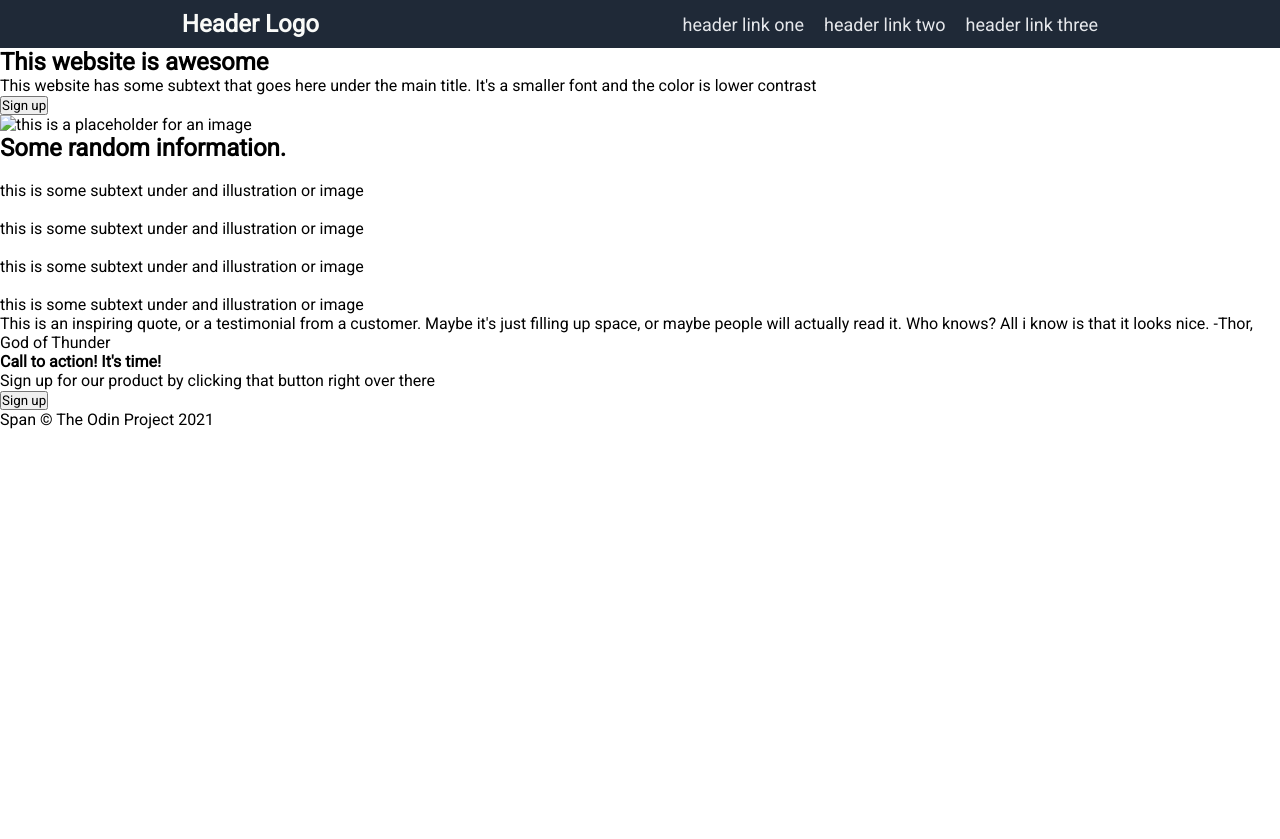
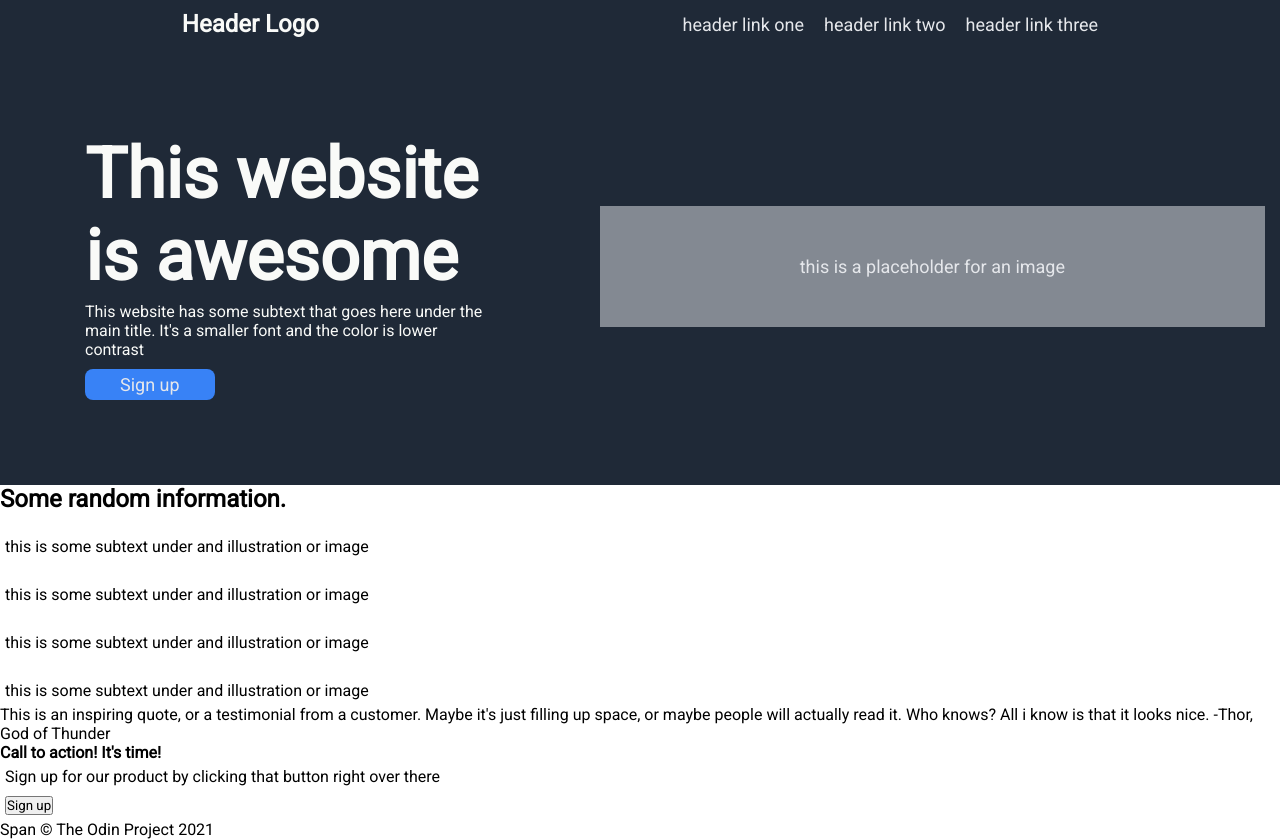
Before and after one commit to leonardobuckalves/odin-landing-page, a plain HTML site: page index.html in a window 1280 px wide. Before the commit the page ends 800 px from the top, so only its background shows below. Drawn offline with Linux system fonts and the light colour scheme.

Commit message:
Adding css to top-section
Adding css to top-section left and right divs, and minor changes in
header css

```diff
--- a/index.html
+++ b/index.html
@@ -6,7 +6,7 @@
         <link rel="stylesheet" href="style.css">
     </head>
     <body>
-        <header>
+        <header class="top">
             <div>
                 <strong>Header Logo</strong>
             </div>
@@ -17,14 +17,14 @@
             </ul>
         </header>
         <main>
-            <section>
-                <div>
+            <section id="top-section" class="top">
+                <div id="top-left-section">
                     <h1>This website is awesome</h1>
                     <p>This website has some subtext that goes here under the main title. It's a smaller font and the color is lower contrast</p>
                     <button>Sign up</button>
                 </div>
-                <div>
-                    <img src="#" alt="this is a placeholder for an image">
+                <div id="top-right-section">
+                    this is a placeholder for an image
                 </div>
             </section>
             <section>
--- a/style.css
+++ b/style.css
@@ -18,10 +18,8 @@ body {
 
 header {
     display: flex;
-    flex-direction: row;
     justify-content: space-around;
     align-items: center;
-    background-color: #1F2937;
 }
 
 header div {
@@ -44,3 +42,46 @@ header a {
     color: #E5E7EB;
     font-size: 18px;
 }
+
+.top {
+    background-color: #1F2937;
+}
+
+#top-section {
+    display: flex;
+    justify-content: space-around;
+    align-items: center;
+    color: #F9FAF8;
+}
+
+#top-left-section {
+    margin: 30px;
+    padding: 50px;
+}
+
+#top-left-section h1, p, button {
+    margin: 5px;
+}
+#top-left-section h1{
+    font-size: 70px;
+    font-weight: 900;
+}
+
+#top-left-section button {
+    background-color: #3882F6;
+    padding: 5px 35px;
+    border-radius: 8px;
+    border-style: none;
+    font-size: 18px;
+    color: #E5E7EB;
+    cursor: pointer;
+}
+
+#top-right-section {
+    white-space: nowrap;
+    margin: 15px;
+    padding: 50px 200px;
+    background-color: #e5e7eb81;
+    font-size: 18px;
+    color: #E5E7EB;
+}
```
